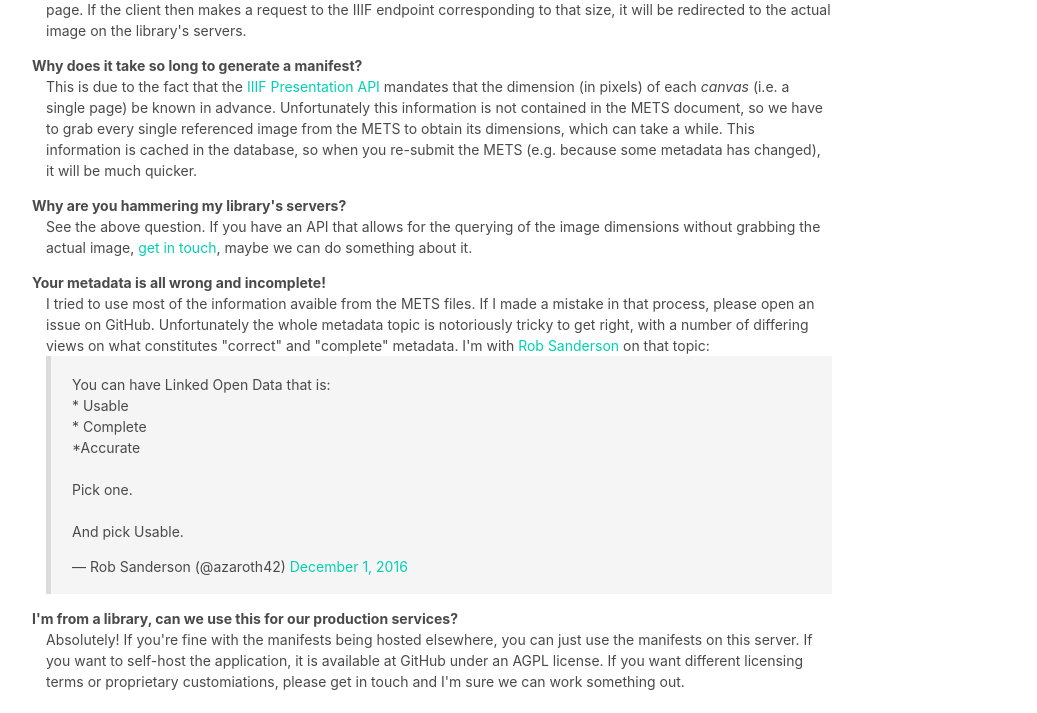
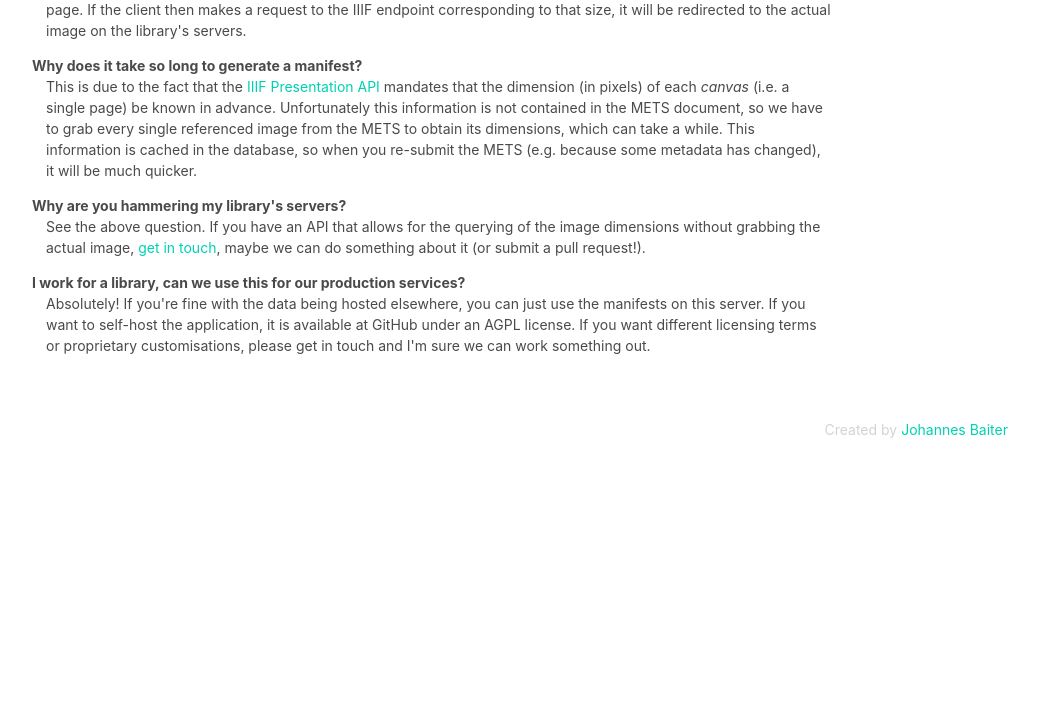
Before and after one commit to jbaiter/demetsiiify, a Flask app: page /about in a window 1280 px wide. Shown: the part 583-1296 px from the top of the page, without its empty margins (208-1245 px from the left). After the commit the page ends 1021 px from the top, so only its background shows below. Run offline with Flask 2, Linux system fonts and the light colour scheme; some libraries are stand-ins or nearby versions.

Commit message:
Change /about text

```diff
--- a/demetsiiify/mets.py
+++ b/demetsiiify/mets.py
@@ -12,12 +12,14 @@ from requests.packages.urllib3 import Retry
 from . import models
 from .iiif import make_label
 
+#: Namespaces that are going to be used during XML parsing
 NAMESPACES = {
     'mets': 'http://www.loc.gov/METS/',
     'mods': 'http://www.loc.gov/mods/v3',
     'dv': 'http://dfg-viewer.de/',
     'xlink': 'http://www.w3.org/1999/xlink'}
 
+#: Valid mime types for JPEG images
 # For some reason, some libraries use the wrong MIME type...
 JPEG_MIMES = ('image/jpeg', 'image/jpg')
 
--- a/templates/about.html
+++ b/templates/about.html
@@ -47,7 +47,7 @@
         to the original image resources on the libraries' servers. The only
         information it stores are the generated IIIF manifests and information
         (dimensions, format) about the available images in each manifest.
-        Under the hood this works by offering <a href="TODO">Level 0</a>
+        Under the hood this works by offering <a href="http://iiif.io/api/image/2.0/compliance/">Level 0</a>
         <tt>info.json</tt> files for each page that lists the available sizes
         for a given page. If the client then makes a request to the IIIF endpoint
         corresponding to that size, it will be redirected to the actual image
@@ -69,41 +69,16 @@
         See the above question. If you have an API that allows for the querying
         of the image dimensions without grabbing the actual image,
         <a href="mailto:johannes.baiter@gmail.com">get in touch</a>, maybe
-        we can do something about it.
+        we can do something about it (or submit a pull request!).
       </dd>
-      <dt>Your metadata is all wrong and incomplete!</dt>
+      <dt>I work for a library, can we use this for our production services?</dt>
       <dd>
-        I tried to use most of the information avaible from the METS files.
-        If I made a mistake in that process, please open an issue on GitHub.
-        Unfortunately the whole metadata topic is notoriously tricky to get
-        right, with a number of differing views on what constitutes "correct"
-        and "complete" metadata. I'm with <a href="TODO">Rob Sanderson</a>
-        on that topic:
-        <blockquote class="twitter-tweet" data-lang="en">
-          <p lang="en" dir="ltr">
-            You can have Linked Open Data that is:<br>
-            * Usable<br>
-            * Complete<br>
-            *Accurate<br><br>
-            Pick one.<br><br>
-            And pick Usable.
-          </p>
-          &mdash; Rob Sanderson (@azaroth42)
-          <a href="https://twitter.com/azaroth42/status/804132088450465792">December 1, 2016</a>
-        </blockquote>
-      </dd>
-      <dt>I'm from a library, can we use this for our production services?</dt>
-      <dd>
-        Absolutely! If you're fine with the manifests being hosted elsewhere,
+        Absolutely! If you're fine with the data being hosted elsewhere,
         you can just use the manifests on this server. If you want to self-host
         the application, it is available at GitHub under an AGPL license. If you
-        want different licensing terms or proprietary customiations, please get
+        want different licensing terms or proprietary customisations, please get
         in touch and I'm sure we can work something out.
       </dd>
     </dl>
 </div>
 {% endblock %}
-
-{% block footer %}
-<script async src="//platform.twitter.com/widgets.js" charset="utf-8"></script>
-{% endblock %}
```
